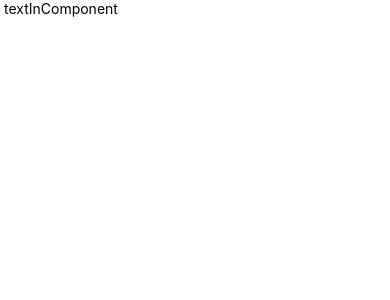
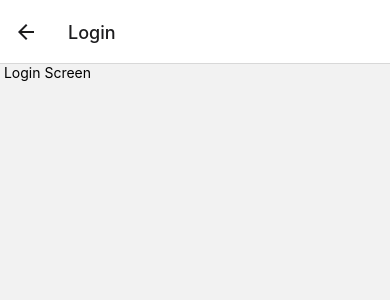
Before and after one commit to anilbdev/eduApp, a React Native app: screen /Login in a window 390 px wide. Shown: the top 300 px of the page. Built offline with nearby package versions, Linux system fonts and the light colour scheme.

Commit message:
stack navigation boilerplate

```diff
--- a/App.js
+++ b/App.js
@@ -1,11 +1,13 @@
 import React from 'react'
-import { View, Text } from 'react-native'
+import { View, Text,StyleSheet } from 'react-native'
 
 import Routes from './src/navigation/Routes'
 
 const App = () => {
   return (
-    <Routes/>
+    <View style={{flex:1}}>
+      <Routes/>
+    </View>
   )
 }
 
--- a/package.json
+++ b/package.json
@@ -10,8 +10,12 @@
     "lint": "eslint ."
   },
   "dependencies": {
+    "@react-navigation/native": "^6.0.6",
+    "@react-navigation/native-stack": "^6.2.5",
     "react": "17.0.2",
-    "react-native": "0.66.1"
+    "react-native": "0.66.1",
+    "react-native-safe-area-context": "^3.3.2",
+    "react-native-screens": "^3.8.0"
   },
   "devDependencies": {
     "@babel/core": "7.15.8",
--- a/src/navigation/Routes.js
+++ b/src/navigation/Routes.js
@@ -1,14 +1,22 @@
 import React, { Component } from 'react'
 import { Text, View } from 'react-native'
+import { NavigationContainer } from '@react-navigation/native';
+import { createNativeStackNavigator } from '@react-navigation/native-stack';
+import Home from '../screens/Home/Home';
+import Login from '../screens/Login/Login';
 
-export class Routes extends Component {
-    render() {
-        return (
-            <View>
-                <Text> textInComponent </Text>
-            </View>
-        )
-    }
+const Stack = createNativeStackNavigator();
+
+
+const Routes = () => {
+    return (
+        <NavigationContainer>
+            <Stack.Navigator>
+                <Stack.Screen name="Home" component={Home} />
+                <Stack.Screen name="Login" component={Login} />
+            </Stack.Navigator>
+        </NavigationContainer>
+    )
 }
 
 export default Routes
--- /dev/null
+++ b/src/screens/Home/Home.js
@@ -0,0 +1,14 @@
+import React, { Component } from 'react'
+import { Text, StyleSheet, View } from 'react-native'
+
+export default class Home extends Component {
+    render() {
+        return (
+            <View>
+                <Text> Home screen </Text>
+            </View>
+        )
+    }
+}
+
+const styles = StyleSheet.create({})
--- /dev/null
+++ b/src/screens/Login/Login.js
@@ -0,0 +1,14 @@
+import React, { Component } from 'react'
+import { Text, View } from 'react-native'
+
+export class Login extends Component {
+    render() {
+        return (
+            <View>
+                <Text> Login Screen </Text>
+            </View>
+        )
+    }
+}
+
+export default Login
```
Also changed, not shown: src/test/Test.js (added, +14 -0 lines), 2 other files (tests, documents, lock files or other folders).
